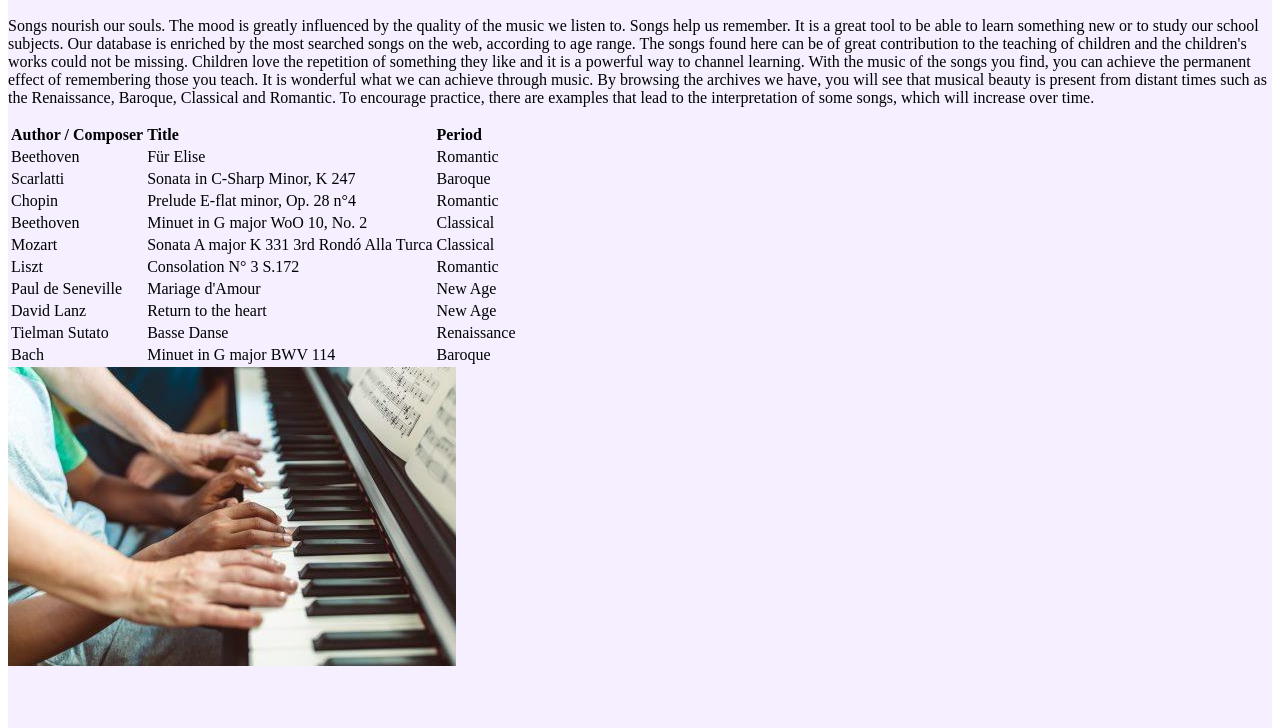
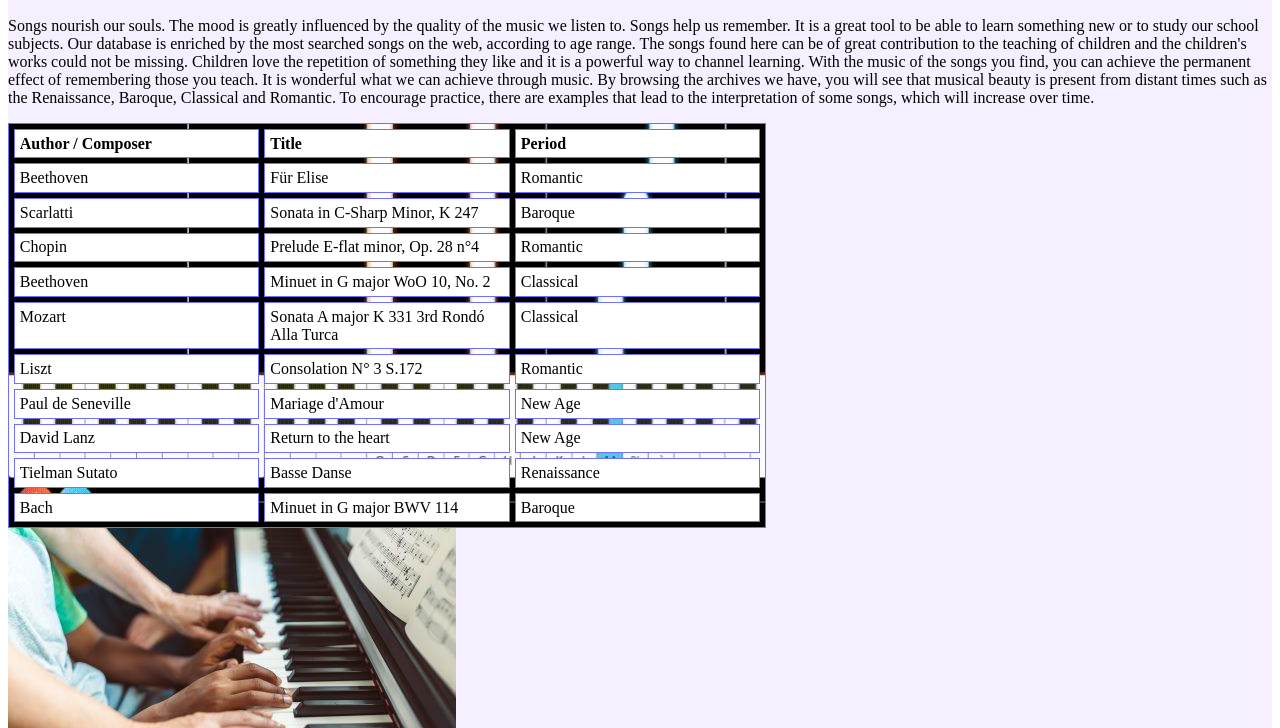
Before and after one commit to Jruiz1980/wdd130, a plain HTML site: page melomanos/songs.html in a window 1280 px wide. Shown: the part 655-1383 px from the top of the page. Drawn offline with Linux system fonts and the light colour scheme; a web font is replaced by a local one.

Commit message:
add tables

```diff
--- a/melomanos/styles/style.css
+++ b/melomanos/styles/style.css
@@ -159,3 +159,24 @@ footer p a:hover {
     background-color:#7371FC;
     color:white
 }
+table {
+    width: 60%;
+    border: 1px solid #7371FC;
+    border-collapse: separate;
+    border-spacing: 5px;
+    background: #000 url("gradient3.gif") bottom left repeat-x;
+    color: #fff;
+}
+th, td {
+    width: 25%;
+    text-align: left;
+    vertical-align: top;
+    border: 1px solid #7371FC;
+    border-collapse: collapse;
+    padding: 0.3em;
+    background: #fff;
+    color: #000;
+}
+caption {
+    padding: 0.3em;
+}
```
Also changed, not shown: melomanos/styles/gradient.gif (added), melomanos/styles/gradient3.gif (added), 1 other file.
